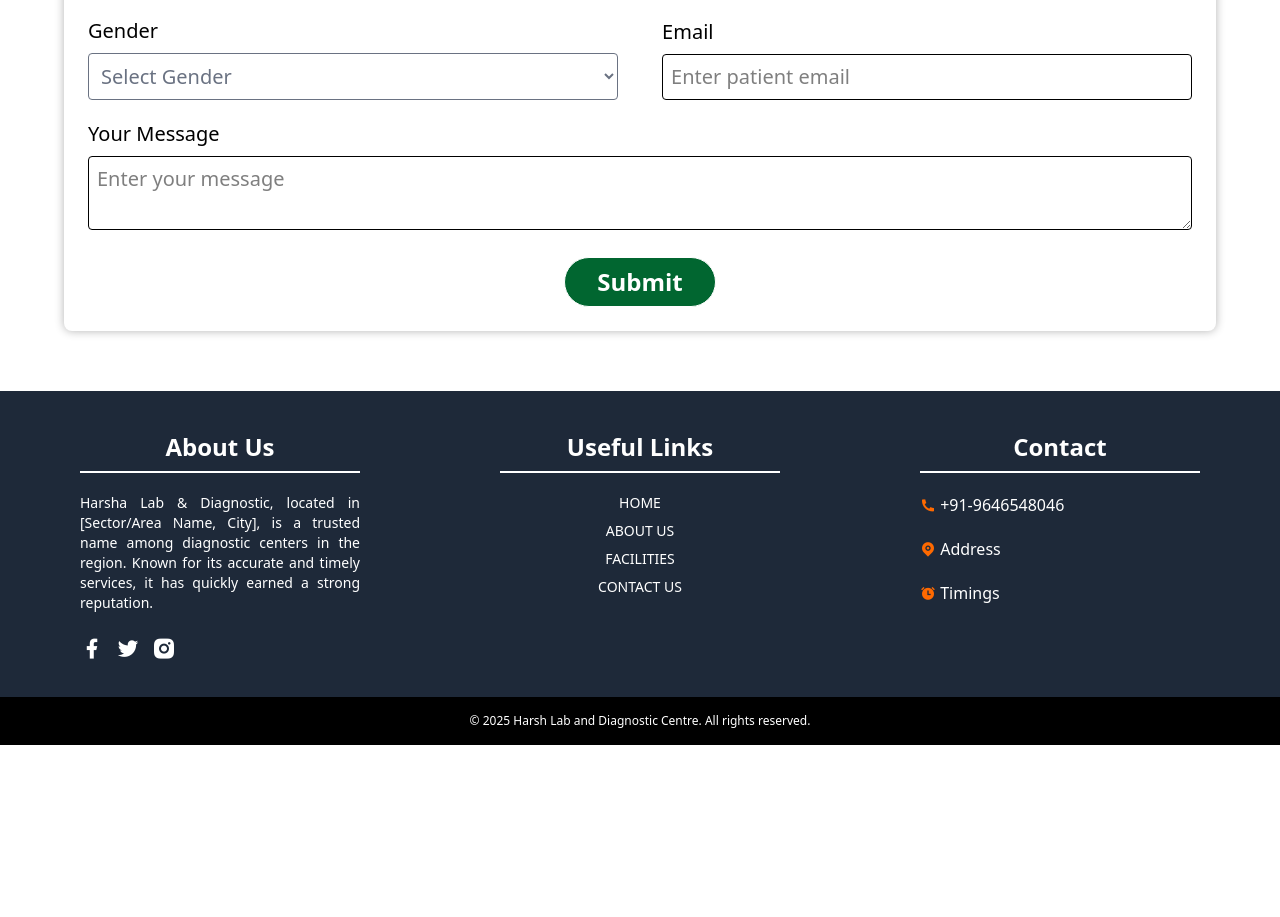
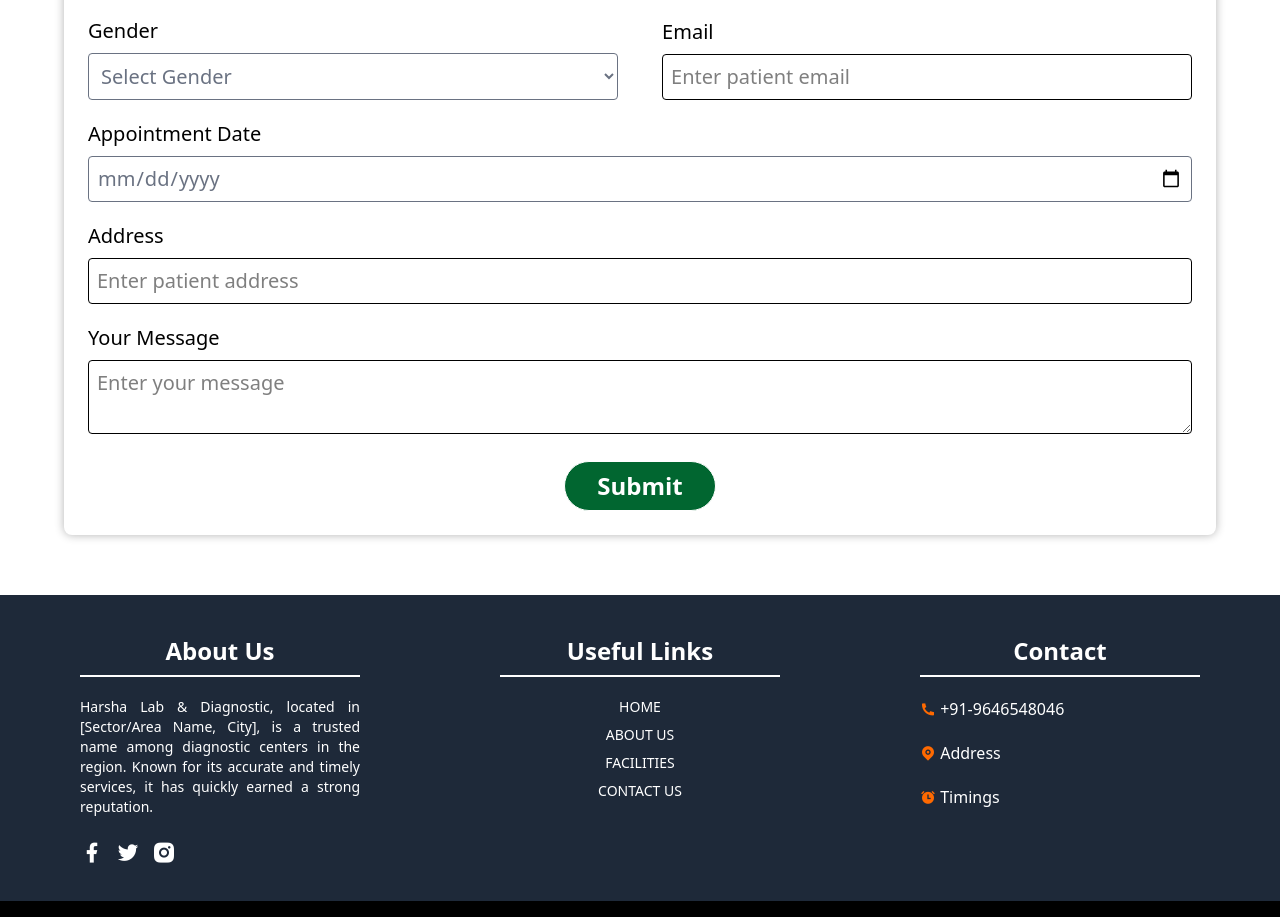
Before and after one commit to Aryanvishwakarma01/diagnostic-site, a React (Vite) app: page /contact-us in a window 1280 px wide. Shown: the part 1020-1937 px from the top of the page. Before the commit the page ends 1765 px from the top, so only its background shows below. Built offline with nearby package versions, Linux system fonts and the light colour scheme.

Commit message:
few changes

```diff
--- a/src/components/Appointment.jsx
+++ b/src/components/Appointment.jsx
@@ -39,6 +39,8 @@ const Appointment = () => {
                         gender: "",
                         phone: "",
                         ptEmail: "",
+                        appointmentDate: "",
+                        ptAddress: "",
                         message: ""
                     });
                     setIsSubmitting(false); // Reset button text
@@ -152,6 +154,35 @@ const Appointment = () => {
                         </div>
                     </div>
 
+                    {/* Appointment Date */}
+                    <div>
+                        <label>Appointment Date</label>
+                        <input
+                            type="date"
+                            name="appointmentDate"
+                            value={formData.appointmentDate}
+                            onChange={handleChange}
+                            className='w-full rounded border mt-2 p-2 text-gray-500 placeholder:text-[14px] placeholder:sm:text-xl'
+                            required
+                        />
+                    </div>
+
+
+                    {/* Patient Name */}
+                    <div>
+                        <label>Address</label>
+                        <input
+                            type="text"
+                            name="ptAddress"
+                            placeholder='Enter patient address'
+                            maxLength={50}
+                            value={formData.ptAddress}
+                            onChange={handleChange}
+                            className='w-full rounded border mt-2 p-2 placeholder:text-[14px] placeholder:sm:text-xl'
+                            required
+                        />
+                    </div>
+
                     {/* Message */}
                     <div>
                         <label>Your Message</label>
@@ -159,10 +190,18 @@ const Appointment = () => {
                             name="message"
                             placeholder='Enter your message'
                             value={formData.message}
-                            onChange={handleChange}
+                            onChange={(e) =>
+                                handleChange({
+                                    target: {
+                                        name: "message",
+                                        value: e.target.value.trim() === "" ? "No additional Information" : e.target.value
+                                    }
+                                })
+                            }
                             className='w-full rounded border mt-2 p-2 placeholder:text-[14px] placeholder:sm:text-xl'
                         />
                     </div>
+
 
                     {/* Submit */}
                     <div className='flex items-center justify-center'>
--- a/src/components/Facilities.jsx
+++ b/src/components/Facilities.jsx
@@ -24,8 +24,8 @@ const Facilities = () => {
       </div>
 
       <div className='flex items-center justify-center gap-5'>
-        <button className='border py-3 sm:py-4 px-6 sm:px-10 text-sm sm:text-[18px] rounded-4xl bg-red-500 hover:bg-red-700 border-none transition duration-300 text-white font-bold cursor-pointer'><NavLink className="flex items-center gap-2" to="/contact-us"><FaCalendarAlt className='inline' />Book Appointment</NavLink></button>
-        <button className='border py-3 sm:py-4 px-6 sm:px-10 text-sm sm:text-[18px] rounded-4xl bg-green-700 hover:bg-orange-500 transition duration-300  text-white font-bold cursor-pointer'><a href="tel:9646548046"><i className="ri-phone-fill"></i> Call Now</a>
+        <button className='border py-3 sm:py-4 px-6 sm:px-10 text-[12px] sm:text-[18px] rounded-4xl bg-red-500 hover:bg-red-700 border-none transition duration-300 text-white font-bold cursor-pointer'><NavLink className="flex items-center gap-2" to="/contact-us"><FaCalendarAlt className='inline' />Book Appointment</NavLink></button>
+        <button className='border py-3 sm:py-4 px-6 sm:px-10 text-[12px] sm:text-[18px] rounded-4xl bg-green-700 hover:bg-orange-500 transition duration-300  text-white font-bold cursor-pointer'><a href="tel:9646548046"><i className="ri-phone-fill"></i> Call Now</a>
         </button>
       </div>
     </div>
```
